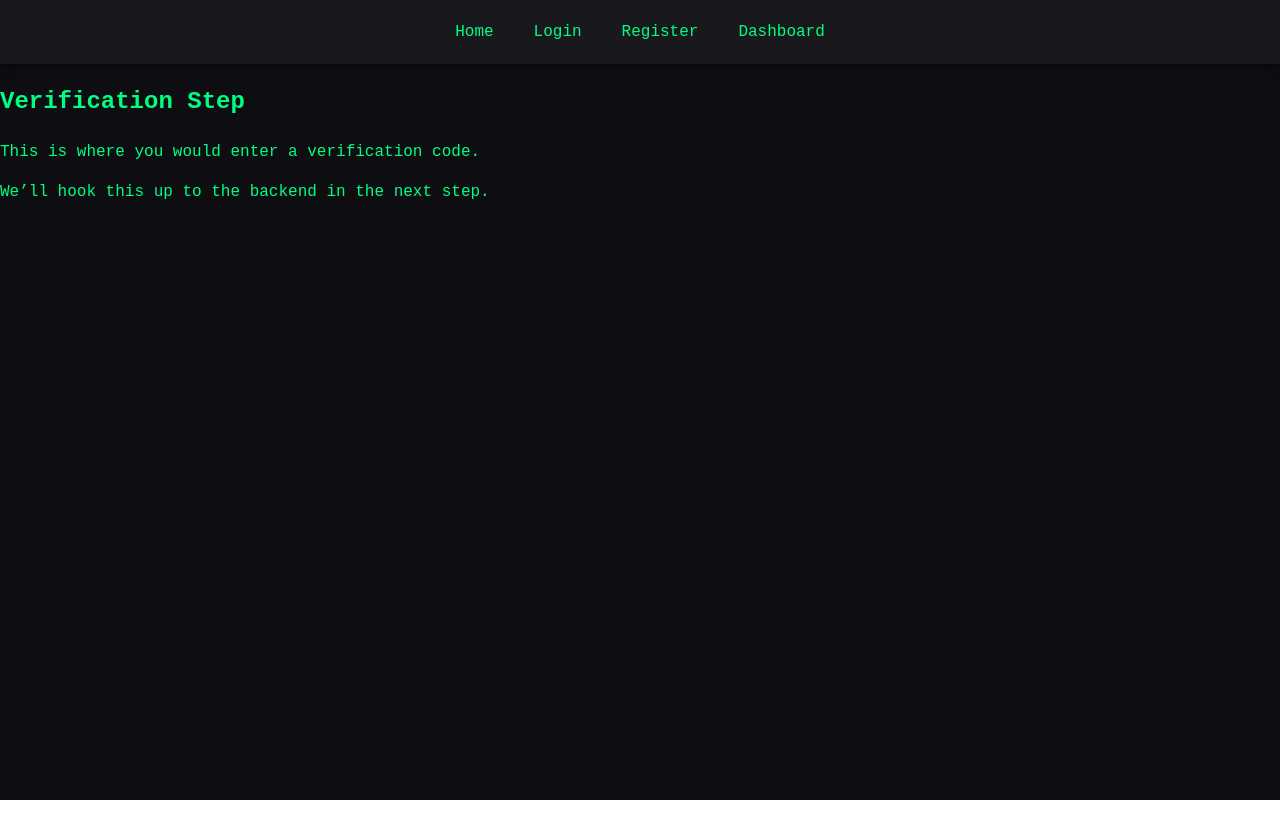
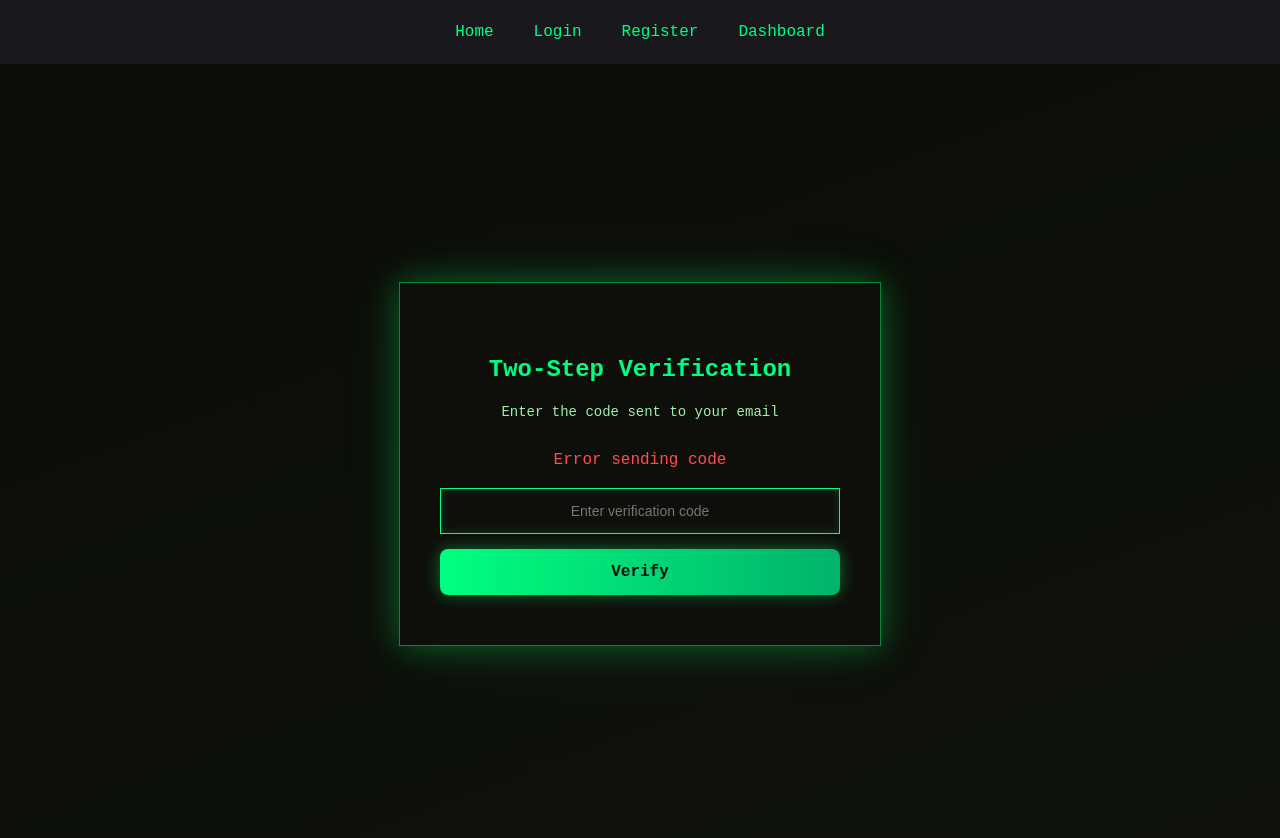
Before and after one commit to yyymaaa/data-analytics-bi-dashboard, a React (Vite) app in the folder frontend/: page /verify in a window 1280 px wide. Shown: the top 838 px of the page. Before the commit the page ends 800 px from the top, so only its background shows below. Built offline with nearby package versions, Linux system fonts and the light colour scheme.

Commit message:
2 step Verification, frontend

```diff
--- a/frontend/src/pages/VerifyPage.jsx
+++ b/frontend/src/pages/VerifyPage.jsx
@@ -1,9 +1,104 @@
+import { useState, useEffect } from "react";
+import api from "../services/api"; // axios instance
+import { useNavigate } from "react-router-dom";
+
 export default function VerifyPage() {
+  const [code, setCode] = useState("");
+  const [message, setMessage] = useState("");
+  const [error, setError] = useState("");
+  const navigate = useNavigate();
+  const email = localStorage.getItem("email"); // store email after registration
+
+  useEffect(() => {
+    // Send verification code on page load
+    const sendCode = async () => {
+      try {
+        const res = await api.post("/auth/send-verification", { email });
+        setMessage(res.data.message);
+      } catch (err) {
+        setError(err.response?.data?.error || "Error sending code");
+      }
+    };
+    sendCode();
+  }, [email]);
+
+  const handleVerify = async (e) => {
+    e.preventDefault();
+    try {
+      const res = await api.post("/auth/verify-code", { email, code });
+      setMessage(res.data.message);
+      navigate("/dashboard");
+    } catch (err) {
+      setError(err.response?.data?.error || "Verification failed");
+    }
+  };
+
   return (
-    <div>
-      <h2>Verification Step</h2>
-      <p>This is where you would enter a verification code.</p>
-      <p>We’ll hook this up to the backend in the next step.</p>
+    <div style={styles.container}>
+      <div style={styles.card}>
+        <h2 style={styles.title}>Two-Step Verification</h2>
+        <p style={styles.subtitle}>Enter the code sent to your email</p>
+        {message && <p style={styles.success}>{message}</p>}
+        {error && <p style={styles.error}>{error}</p>}
+        <form onSubmit={handleVerify} style={styles.form}>
+          <input
+            type="text"
+            placeholder="Enter verification code"
+            value={code}
+            onChange={(e) => setCode(e.target.value)}
+            required
+            style={styles.input}
+          />
+          <button type="submit" style={styles.button}>Verify</button>
+        </form>
+      </div>
     </div>
   );
 }
+
+// Styles (reuse green neon style from RegisterPage)
+const styles = {
+  container: {
+    minHeight: "100vh",
+    display: "flex",
+    justifyContent: "center",
+    alignItems: "center",
+    background: "linear-gradient(160deg, #0b0c08, #0f110c)",
+    fontFamily: "'Fira Code', monospace",
+  },
+  card: {
+    backgroundColor: "#0e0f0b",
+    padding: "50px 40px",
+    width: "100%",
+    maxWidth: "400px",
+    color: "#00ff80",
+    textAlign: "center",
+    border: "1px solid rgba(0,255,100,0.5)",
+    boxShadow: "0 0 30px rgba(0, 255, 100, 0.3), 0 0 60px rgba(0, 255, 100, 0.1)",
+  },
+  title: { fontSize: "24px", fontWeight: "700", marginBottom: "10px" },
+  subtitle: { fontSize: "14px", color: "#9fefac", marginBottom: "25px" },
+  form: { display: "flex", flexDirection: "column", gap: "15px" },
+  input: {
+    padding: "14px",
+    border: "1px solid #00ff80",
+    backgroundColor: "#0e0f0b",
+    color: "#00ff80",
+    fontSize: "14px",
+    outline: "none",
+    boxShadow: "inset 0 0 8px rgba(0, 255, 100, 0.2)",
+    textAlign: "center",
+  },
+  button: {
+    padding: "14px",
+    border: "none",
+    background: "linear-gradient(90deg, #00ff80, #00b36b)",
+    color: "#0e0f0b",
+    fontWeight: "700",
+    fontSize: "16px",
+    cursor: "pointer",
+    boxShadow: "0 0 15px rgba(0, 255, 100, 0.4)",
+  },
+  success: { color: "#00ff80" },
+  error: { color: "#ff4d4d" },
+};
```
